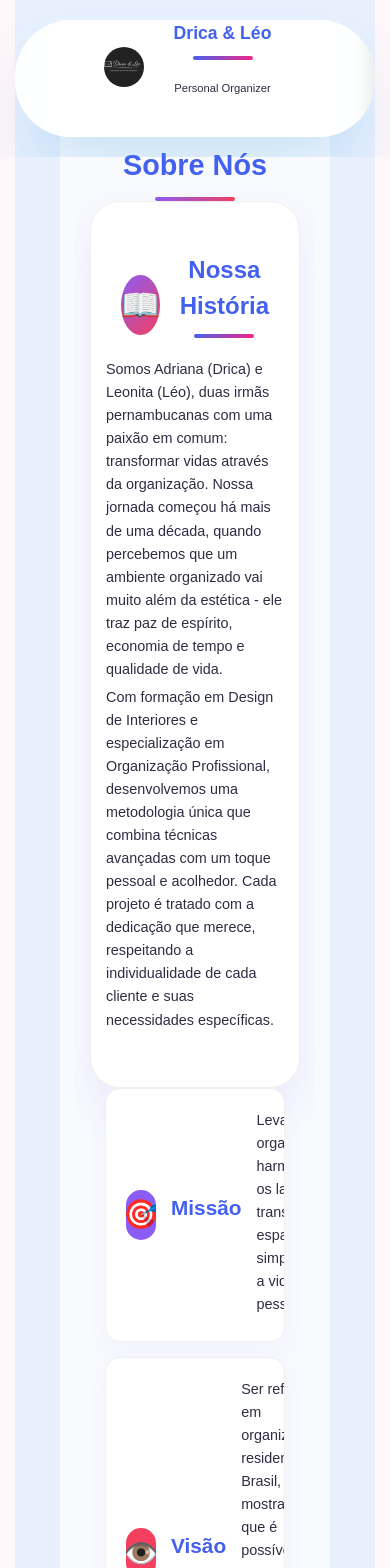
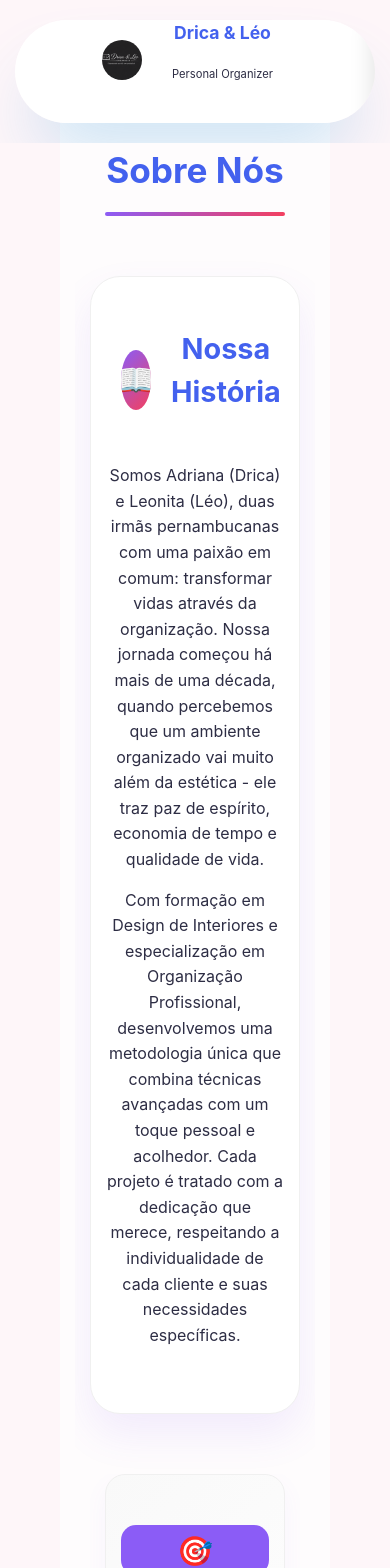
Before and after one commit to GodoyProgrammerAndDeveloper/site-drica-leo, a React (Vite) app: page /sobre in a window 390 px wide. Shown: the top 1568 px of the page. Built offline with nearby package versions, Linux system fonts and the light colour scheme.

Commit message:
Update App.css

```diff
--- a/src/App.css
+++ b/src/App.css
@@ -1,40 +1,19 @@
-/* ===== RESET COMPLETO ===== */
+/* ===== RESET TOTAL ===== */
 * {
   margin: 0;
   padding: 0;
-  box-sizing: border-box;
+  box-sizing: border-box !important;
 }
 
 body, html {
-  width: 100%;
-  max-width: 100vw;
-  overflow-x: hidden;
-  font-family: -apple-system, BlinkMacSystemFont, 'Segoe UI', Roboto, sans-serif;
-  background: #fef6f9;
+  width: 100% !important;
+  max-width: 100vw !important;
+  overflow-x: hidden !important;
+  font-family: -apple-system, BlinkMacSystemFont, 'Segoe UI', Roboto, sans-serif !important;
+  background: #fef6f9 !important;
 }
 
-/* ===== LAYOUT PRINCIPAL ===== */
-.app {
-  min-height: 100vh;
-  display: flex;
-  flex-direction: column;
-  width: 100%;
-}
-
-main {
-  flex: 1;
-  padding-top: 80px;
-  width: 100%;
-}
-
-.container {
-  max-width: 1200px;
-  margin: 0 auto;
-  padding: 0 20px;
-  width: 100%;
-}
-
-/* ===== WHATSAPP FIXO ===== */
+/* ===== WHATSAPP FUNCIONAL ===== */
 a[href*="wa.me"],
 a[href*="whatsapp"],
 .nav-link.whatsapp {
@@ -50,97 +29,113 @@ a[href*="whatsapp"],
   gap: 8px !important;
   cursor: pointer !important;
   border: none !important;
+  pointer-events: auto !important;
+  z-index: 9999 !important;
 }
 
-/* ===== CORREÇÃO PARA CELULAR ===== */
+/* ===== CELULAR - VERSÃO FORÇADA ===== */
 @media (max-width: 768px) {
-  /* Reset forçado */
+  /* Reset de todos os elementos */
   body, html, .app, main, .container,
-  div, section, header, footer, article {
+  section, div, article, header, footer,
+  [class*="style"] {
     max-width: 100vw !important;
+    width: 100% !important;
     overflow-x: hidden !important;
     box-sizing: border-box !important;
+    margin-left: 0 !important;
+    margin-right: 0 !important;
     padding-left: 15px !important;
     padding-right: 15px !important;
-    margin: 0 auto !important;
-  }
-
-  /* Centralizar tudo */
-  .container {
-    padding: 0 15px !important;
   }
 
   /* Títulos */
-  h1 {
+  h1, [style*="font-size: 3rem"] {
     font-size: 2.2rem !important;
     text-align: center !important;
     color: #4361ee !important;
-    margin-bottom: 10px !important;
-    word-wrap: break-word !important;
+    margin: 0 auto 15px !important;
     width: 100% !important;
+    display: block !important;
   }
 
-  h2 {
+  h2, [style*="font-size: 2.5rem"] {
     font-size: 1.8rem !important;
     text-align: center !important;
     color: #4361ee !important;
-    margin-bottom: 20px !important;
+    margin: 0 auto 20px !important;
     width: 100% !important;
     position: relative !important;
   }
 
-  h2::after {
-    content: '' !important;
-    display: block !important;
-    width: 60px !important;
-    height: 4px !important;
-    background: linear-gradient(135deg, #4361ee, #f72585) !important;
-    margin: 10px auto 0 !important;
-    border-radius: 2px !important;
-  }
-
-  h3 {
+  h3, [style*="font-size: 1.3rem"] {
     font-size: 1.3rem !important;
     text-align: center !important;
     color: #4361ee !important;
+    width: 100% !important;
   }
 
-  p {
+  p, [style*="color: #666"], [style*="color: '#666'"] {
     font-size: 1rem !important;
     text-align: center !important;
     color: #2d2d44 !important;
     line-height: 1.6 !important;
-    margin-bottom: 15px !important;
+    margin: 0 0 15px !important;
     width: 100% !important;
   }
 
+  /* Cards de benefício/qualidade (o que aparece no print) */
+  div[style*="background: #f9f9f9"],
+  div[style*="background: #f5f3ff"],
+  div[style*="border-radius: 15px"] {
+    width: 100% !important;
+    padding: 20px 15px !important;
+    margin: 10px 0 !important;
+    border-radius: 15px !important;
+    box-sizing: border-box !important;
+  }
+
+  div[style*="background: #f9f9f9"] h4,
+  div[style*="background: #f5f3ff"] h4,
+  [style*="color: #f43f5e"],
+  [style*="color: '#f43f5e'"] {
+    font-size: 1.2rem !important;
+    text-align: center !important;
+    margin-bottom: 10px !important;
+    display: flex !important;
+    align-items: center !important;
+    justify-content: center !important;
+    gap: 8px !important;
+    color: #f43f5e !important;
+  }
+
+  div[style*="background: #f9f9f9"] span,
+  div[style*="background: #f5f3ff"] span {
+    font-size: 1.5rem !important;
+  }
+
   /* Hero section */
-  section[style*="grid-template-columns: 1fr 1fr"] {
+  [style*="grid-template-columns: 1fr 1fr"] {
     display: flex !important;
     flex-direction: column !important;
     gap: 20px !important;
   }
 
-  section[style*="grid-template-columns: 1fr 1fr"] > div {
-    width: 100% !important;
-    text-align: center !important;
-  }
-
-  div[style*="height: 400px"] {
+  [style*="height: 400px"] {
     height: 200px !important;
     width: 100% !important;
     border-radius: 15px !important;
     overflow: hidden !important;
   }
 
-  div[style*="height: 400px"] img {
+  [style*="height: 400px"] img {
     width: 100% !important;
     height: 100% !important;
     object-fit: cover !important;
   }
 
   /* Botões */
-  div[style*="display: flex; gap: 15px"] {
+  [style*="display: flex; gap: 15px"] {
     display: flex !important;
     flex-direction: column !important;
     align-items: center !important;
@@ -148,287 +143,115 @@ a[href*="whatsapp"],
     width: 100% !important;
   }
 
-  button,
-  a[style*="padding: 12px 30px"],
-  .btn-primary,
-  .btn-secondary {
+  button, [style*="padding: 12px 30px"] {
     width: 100% !important;
     max-width: 280px !important;
     margin: 0 auto !important;
-    text-align: center !important;
     padding: 12px 20px !important;
     font-size: 1rem !important;
     border-radius: 50px !important;
-    border: none !important;
-    cursor: pointer !important;
   }
 
-  button:first-child {
-    background: #4361ee !important;
-    color: white !important;
-  }
-
-  button:last-child {
-    background: transparent !important;
-    border: 2px solid #4361ee !important;
-    color: #4361ee !important;
-  }
-
-  /* Serviços */
-  div[style*="grid-template-columns: repeat(3, 1fr)"] {
+  /* Cards de serviço */
+  [style*="grid-template-columns: repeat(3, 1fr)"] {
     display: flex !important;
     flex-direction: column !important;
     gap: 20px !important;
   }
 
-  div[style*="grid-template-columns: repeat(3, 1fr)"] > div {
+  [style*="grid-template-columns: repeat(3, 1fr)"] > div {
     width: 100% !important;
-    padding: 20px !important;
-    background: white !important;
-    border-radius: 15px !important;
-    box-shadow: 0 5px 15px rgba(0,0,0,0.1) !important;
-  }
-
-  div[style*="font-size: 3rem; margin-bottom: 15px"] {
-    font-size: 2.5rem !important;
-    margin-bottom: 10px !important;
-    text-align: center !important;
+    margin: 0 !important;
   }
 
   /* Depoimentos */
-  div[style*="grid-template-columns: repeat(3, 1fr)"]:has(div[style*="background: white; padding: 30px"]) {
+  [style*="grid-template-columns: repeat(3, 1fr)"]:has([style*="background: white; padding: 30px"]) {
     display: flex !important;
     flex-direction: column !important;
     gap: 20px !important;
   }
 
-  div[style*="background: white; padding: 30px; border-radius: 15px"] {
+  [style*="background: white; padding: 30px; border-radius: 15px"] {
     width: 100% !important;
     padding: 20px !important;
-    margin: 0 !important;
   }
 
-  div[style*="display: flex; align-items: center; gap: 15px"] {
+  [style*="display: flex; align-items: center; gap: 15px"] {
     display: flex !important;
     align-items: center !important;
     gap: 10px !important;
-    justify-content: flex-start !important;
+    justify-content: center !important;
   }
 
-  div[style*="width: 50px; height: 50px; border-radius: 50%"] {
+  [style*="width: 50px; height: 50px; border-radius: 50%"] {
     width: 45px !important;
     height: 45px !important;
     font-size: 1.5rem !important;
-    background: #f72585 !important;
-    color: white !important;
-    display: flex !important;
-    align-items: center !important;
-    justify-content: center !important;
-    border-radius: 50% !important;
-  }
-
-  div[style*="color: #ffc107; font-size: 1.2rem"] {
-    text-align: center !important;
-    margin-top: 10px !important;
   }
 
   /* Contato */
-  div[style*="grid-template-columns: repeat(2, 1fr)"] {
+  [style*="grid-template-columns: repeat(2, 1fr)"] {
     display: flex !important;
     flex-direction: column !important;
     gap: 15px !important;
   }
 
-  div[style*="grid-template-columns: repeat(2, 1fr)"] > div {
-    width: 100% !important;
-    padding: 20px !important;
-    display: flex !important;
-    align-items: center !important;
-    gap: 15px !important;
-    background: white !important;
-    border-radius: 15px !important;
-  }
-
-  div[style*="width: 70px; height: 70px"] {
+  [style*="width: 70px; height: 70px"] {
     width: 50px !important;
     height: 50px !important;
     font-size: 1.8rem !important;
-    border-radius: 50% !important;
-    display: flex !important;
-    align-items: center !important;
-    justify-content: center !important;
-    flex-shrink: 0 !important;
-  }
-
-  div[style*="background: #25d366"] { background: #25d366 !important; }
-  div[style*="background: linear-gradient(45deg"] { background: linear-gradient(45deg, #f09433, #d62976, #962fbf, #4f5bd5) !important; }
-  div[style*="background: #8b5cf6"] { background: #8b5cf6 !important; }
-  div[style*="background: #f43f5e"] { background: #f43f5e !important; }
-
-  div[style*="grid-template-columns: repeat(2, 1fr)"] > div > div {
-    flex: 1 !important;
   }
 
   h3[style*="font-size: 1.3rem"] {
     font-size: 1.1rem !important;
     text-align: left !important;
-    margin-bottom: 5px !important;
-  }
-
-  p[style*="font-size: 1.1rem"] {
-    font-size: 0.9rem !important;
-    text-align: left !important;
-    margin-bottom: 5px !important;
   }
 
   /* Valores */
-  div[style*="grid-template-columns: repeat(4, 1fr)"] {
+  [style*="grid-template-columns: repeat(4, 1fr)"] {
     display: grid !important;
     grid-template-columns: repeat(2, 1fr) !important;
     gap: 15px !important;
   }
 
-  div[style*="grid-template-columns: repeat(4, 1fr)"] > div {
-    padding: 20px 10px !important;
-    text-align: center !important;
-    background: white !important;
-    border-radius: 15px !important;
-  }
-
-  div[style*="grid-template-columns: repeat(4, 1fr)"] > div div[style*="font-size: 3rem"] {
+  [style*="font-size: 3rem; margin-bottom: 15px"] {
     font-size: 2.2rem !important;
-    margin-bottom: 10px !important;
   }
 
   /* Horários */
-  div[style*="display: flex; justify-content: center; gap: 40px"] {
+  [style*="display: flex; justify-content: center; gap: 40px"] {
     display: flex !important;
     flex-direction: column !important;
     gap: 10px !important;
   }
 
-  div[style*="display: flex; justify-content: center; gap: 40px"] > div {
+  /* Formulário */
+  input, textarea {
     width: 100% !important;
-    text-align: center !important;
-    background: white !important;
-    padding: 15px !important;
-    border-radius: 10px !important;
+    font-size: 16px !important;
   }
 
-  /* Formulário */
-  form {
-    width: 100% !important;
-  }
-
-  input, textarea {
-    width: 100% !important;
-    padding: 12px !important;
-    margin-bottom: 10px !important;
-    border: 1px solid #ddd !important;
-    border-radius: 10px !important;
-    font-size: 16px !important;
-    box-sizing: border-box !important;
-  }
-
-  button[type="submit"] {
-    width: 100% !important;
-    padding: 15px !important;
-    background: linear-gradient(135deg, #4361ee, #f72585) !important;
-    color: white !important;
-    border: none !important;
-    border-radius: 50px !important;
-    font-size: 1.1rem !important;
-    font-weight: 600 !important;
-    cursor: pointer !important;
-  }
-
-  /* Sobre nós */
-  div[style*="background: #f9f9f9; padding: 40px; border-radius: 20px"] {
-    padding: 25px 15px !important;
-    width: 100% !important;
-  }
-
-  div[style*="background: #f9f9f9; padding: 40px; border-radius: 20px"] p {
-    text-align: justify !important;
-  }
-
-  /* CTA final */
-  section[style*="background: linear-gradient"] {
-    padding: 40px 20px !important;
-    border-radius: 20px !important;
-    width: 100% !important;
-  }
-
-  section[style*="background: linear-gradient"] h2 {
-    color: white !important;
-  }
-
-  section[style*="background: linear-gradient"] h2::after {
-    background: white !important;
-  }
-
-  section[style*="background: linear-gradient"] p {
-    color: rgba(255,255,255,0.9) !important;
-  }
-
-  /* Galeria */
-  div[style*="grid-template-columns: repeat(auto-fill, minmax(300px, 1fr))"] {
-    display: flex !important;
-    flex-direction: column !important;
-    gap: 20px !important;
-  }
-
-  div[style*="grid-template-columns: repeat(auto-fill, minmax(300px, 1fr))"] > div {
-    width: 100% !important;
-  }
-
-  /* Botão do WhatsApp fixo */
-  a[href*="wa.me"] {
-    width: 100% !important;
-    max-width: 300px !important;
-    margin: 10px auto !important;
-    display: flex !important;
+  /* Selo certificado */
+  [style*="position: fixed; top: 120px; right: 20px"] {
+    top: 70px !important;
+    right: 10px !important;
+    padding: 5px 10px !important;
+    font-size: 0.7rem !important;
+    z-index: 9999 !important;
   }
 }
 
-/* Celular muito pequeno */
+/* Celular pequeno */
 @media (max-width: 480px) {
   h1 {
     font-size: 1.8rem !important;
   }
 
-  h2 {
-    font-size: 1.5rem !important;
-  }
-
-  div[style*="grid-template-columns: repeat(2, 1fr)"] {
+  [style*="grid-template-columns: repeat(2, 1fr)"] {
     grid-template-columns: 1fr !important;
   }
 
-  div[style*="grid-template-columns: repeat(4, 1fr)"] {
+  [style*="grid-template-columns: repeat(4, 1fr)"] {
     grid-template-columns: 1fr !important;
   }
-
-  /* Selo certificado */
-  div[style*="position: fixed; top: 120px; right: 20px"] {
-    top: 70px !important;
-    right: 5px !important;
-    padding: 5px 8px !important;
-    font-size: 0.6rem !important;
-  }
-
-  div[style*="position: fixed; top: 120px; right: 20px"] span:first-child {
-    font-size: 0.8rem !important;
-  }
 }
-
-/* Tablet */
-@media (min-width: 769px) and (max-width: 1024px) {
-  div[style*="grid-template-columns: repeat(3, 1fr)"] {
-    grid-template-columns: repeat(2, 1fr) !important;
-  }
-
-  div[style*="grid-template-columns: repeat(4, 1fr)"] {
-    grid-template-columns: repeat(2, 1fr) !important;
-  }
-}
```
